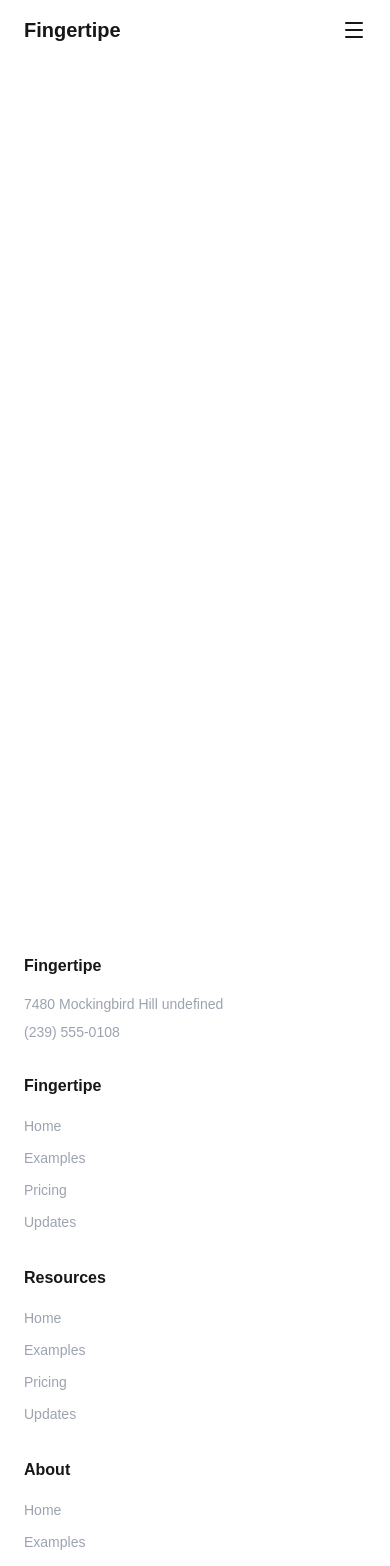
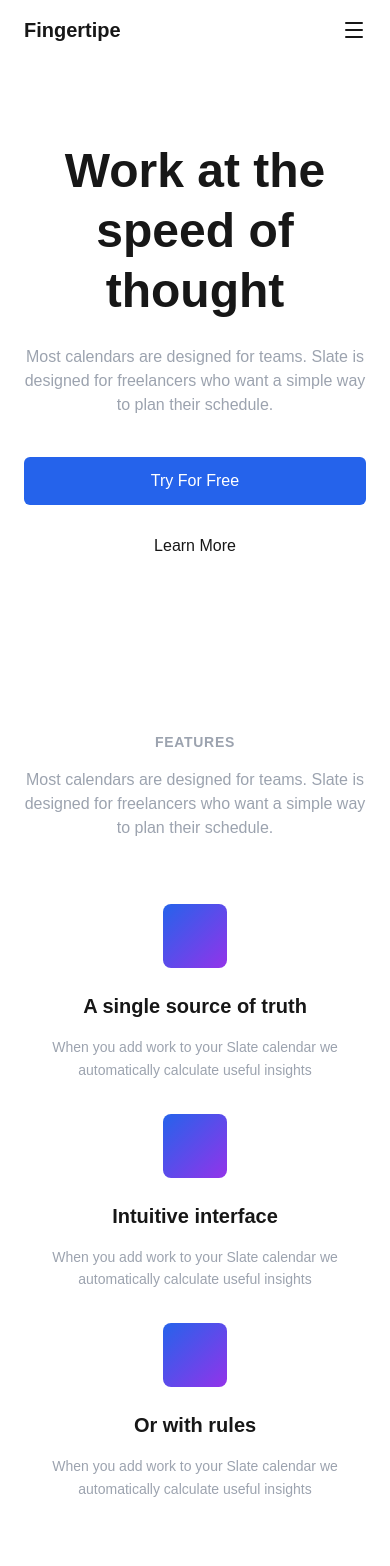
Before and after one commit to DaihSeven/frontend-test-adac-softwares, a Next.js app in the folder frontend-test-adac-softwares/: page / in a window 390 px wide. Shown: the top 1566 px of the page. Built offline with nearby package versions, Linux system fonts and the light colour scheme.

Commit message:
feat: :sparkles: responsive sections features  and hero aligned with Figma design

```diff
--- a/frontend-test-adac-softwares/src/app/page.tsx
+++ b/frontend-test-adac-softwares/src/app/page.tsx
@@ -1,13 +1,17 @@
 import Header from "@/components/layout/Header";
 
 import Footer from "@/components/layout/Footer";
+import HeroSection from "@/components/sections/HeroSection";
+import FeaturesSection from "@/components/sections/FeaturesSection";
+
 
 export default function Home() {
   return (
     <>
       <Header />
       <main className="min-h-screen">
-
+        <HeroSection/>
+        <FeaturesSection/>
       </main>
       <Footer />
     </>
--- /dev/null
+++ b/frontend-test-adac-softwares/src/components/sections/FeaturesSection.tsx
@@ -0,0 +1,51 @@
+export default function FeaturesSection() {
+  const features = [
+    {
+      title: "A single source of truth",
+      description:
+        "When you add work to your Slate calendar we automatically calculate useful insights",
+    },
+    {
+      title: "Intuitive interface",
+      description:
+        "When you add work to your Slate calendar we automatically calculate useful insights",
+    },
+    {
+      title: "Or with rules",
+      description:
+        "When you add work to your Slate calendar we automatically calculate useful insights",
+    },
+  ];
+
+  return (
+    <section className="w-full py-20 border-t border-white/10">
+      <div className="mx-auto max-w-7xl px-6">
+        {/* Section Header */}
+        <div className="text-center mb-16">
+          <h2 className="text-sm font-semibold text-gray-400 mb-4 uppercase tracking-wider">
+            FEATURES
+          </h2>
+          <p className="text-gray-400 text-base md:text-lg max-w-2xl mx-auto">
+            Most calendars are designed for teams. Slate is designed for
+            freelancers who want a simple way to plan their schedule.
+          </p>
+        </div>
+
+        {/* Features Grid */}
+        <div className="grid md:grid-cols-3 gap-8 md:gap-12">
+          {features.map((feature, index) => (
+            <div key={index} className="text-center">
+              {/* Icon Placeholder */}
+              <div className="w-16 h-16 mx-auto mb-6 bg-gradient-to-br from-blue-600 to-purple-600 rounded-lg" />
+
+              <h3 className="text-xl font-semibold mb-4">{feature.title}</h3>
+              <p className="text-gray-400 text-sm leading-relaxed">
+                {feature.description}
+              </p>
+            </div>
+          ))}
+        </div>
+      </div>
+    </section>
+  );
+}
--- /dev/null
+++ b/frontend-test-adac-softwares/src/components/sections/HeroSection.tsx
@@ -0,0 +1,34 @@
+export default function HeroSection() {
+  return (
+    <section className="relative w-full overflow-hidden py-20 md:py-32">
+      <div className="mx-auto max-w-7xl px-6">
+        <div className="text-center">
+          {/* Main Heading */}
+          <h1 className="text-5xl md:text-6xl lg:text-7xl font-bold leading-tight mb-6">
+            Work at the
+            <br />
+            speed of
+            <br />
+            thought
+          </h1>
+
+          {/* Subtitle */}
+          <p className="text-gray-400 text-base md:text-lg max-w-2xl mx-auto mb-10">
+            Most calendars are designed for teams. Slate is designed for
+            freelancers who want a simple way to plan their schedule.
+          </p>
+
+          {/* CTA Buttons */}
+          <div className="flex flex-col sm:flex-row gap-4 justify-center items-center">
+            <button className="px-8 py-3 bg-blue-600 hover:bg-blue-700 rounded-md text-white font-medium transition-all duration-200 w-full sm:w-auto">
+              Try For Free
+            </button>
+            <button className="px-8 py-3 border border-white/20 hover:bg-white hover:text-black rounded-md font-medium transition-all duration-200 w-full sm:w-auto">
+              Learn More
+            </button>
+          </div>
+        </div>
+      </div>
+    </section>
+  );
+}
```
